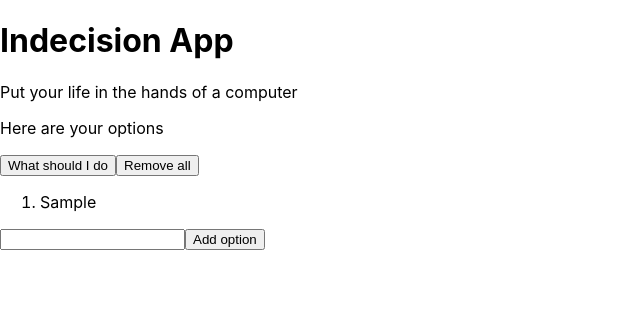
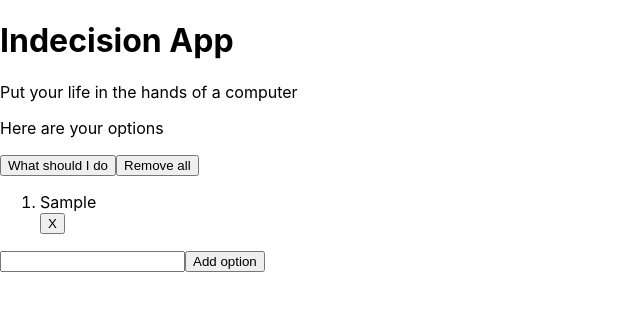
Before and after one commit to sandrohp88/indecision-app, a React (Create React App) app: page / in a window 1280 px wide. Both pictures are taken after typing "Sample" into the empty fields and a click on the button "Add option". Shown: the top 310 px of the page, without its empty margins (0-640 px from the left). Built offline with nearby package versions, Linux system fonts and the light colour scheme.

Commit message:
Change from class component to a stateless component

```diff
--- a/src/Option.js
+++ b/src/Option.js
@@ -1,3 +1,9 @@
-import React from 'react'
-const Option = props => <li>{props.opt}</li>
-export {Option}
+import React from "react";
+const Option = props => (
+  <div>
+    <li>{props.opt}</li>
+    <button onClick={() => props.remove(props.opt)}>X</button>
+  </div>
+);
+
+export { Option };
```
